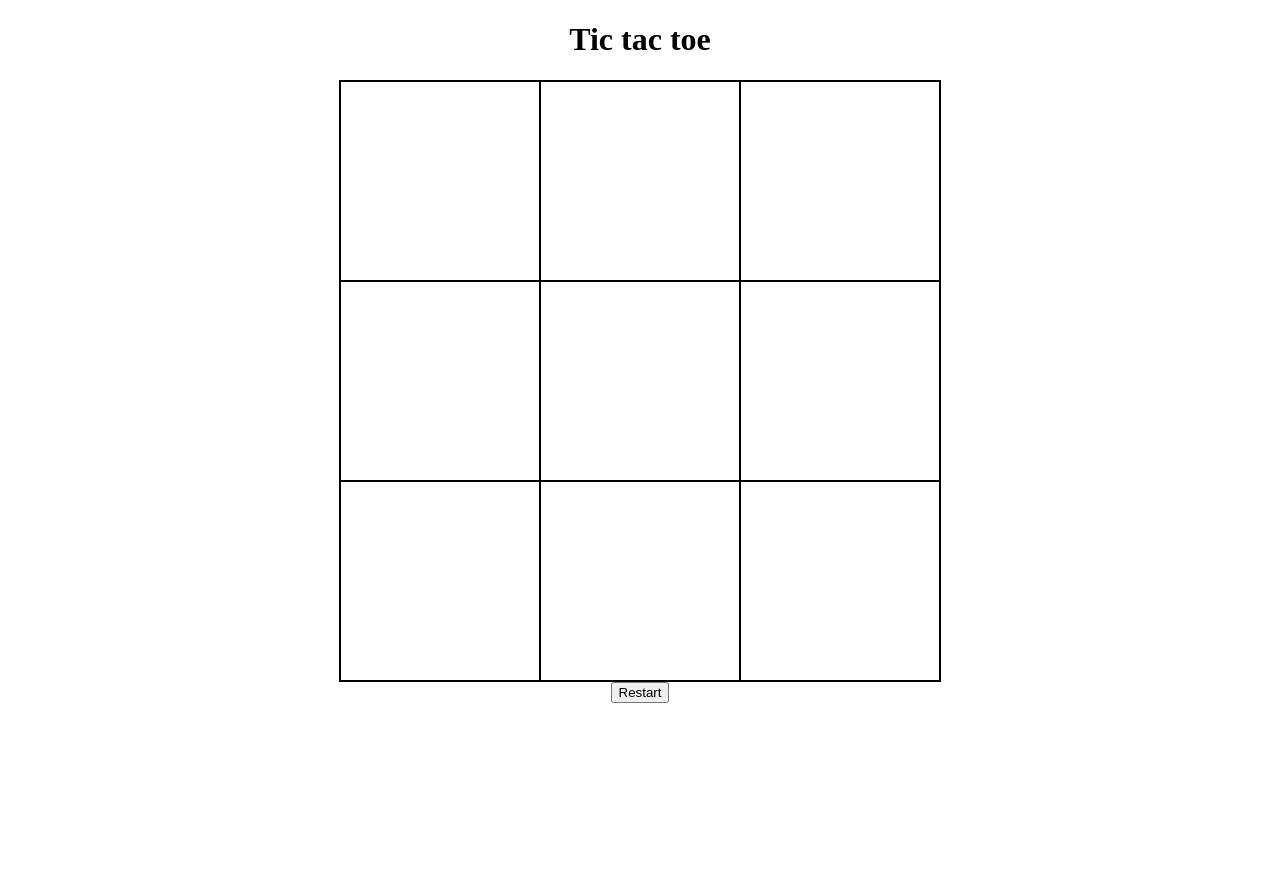
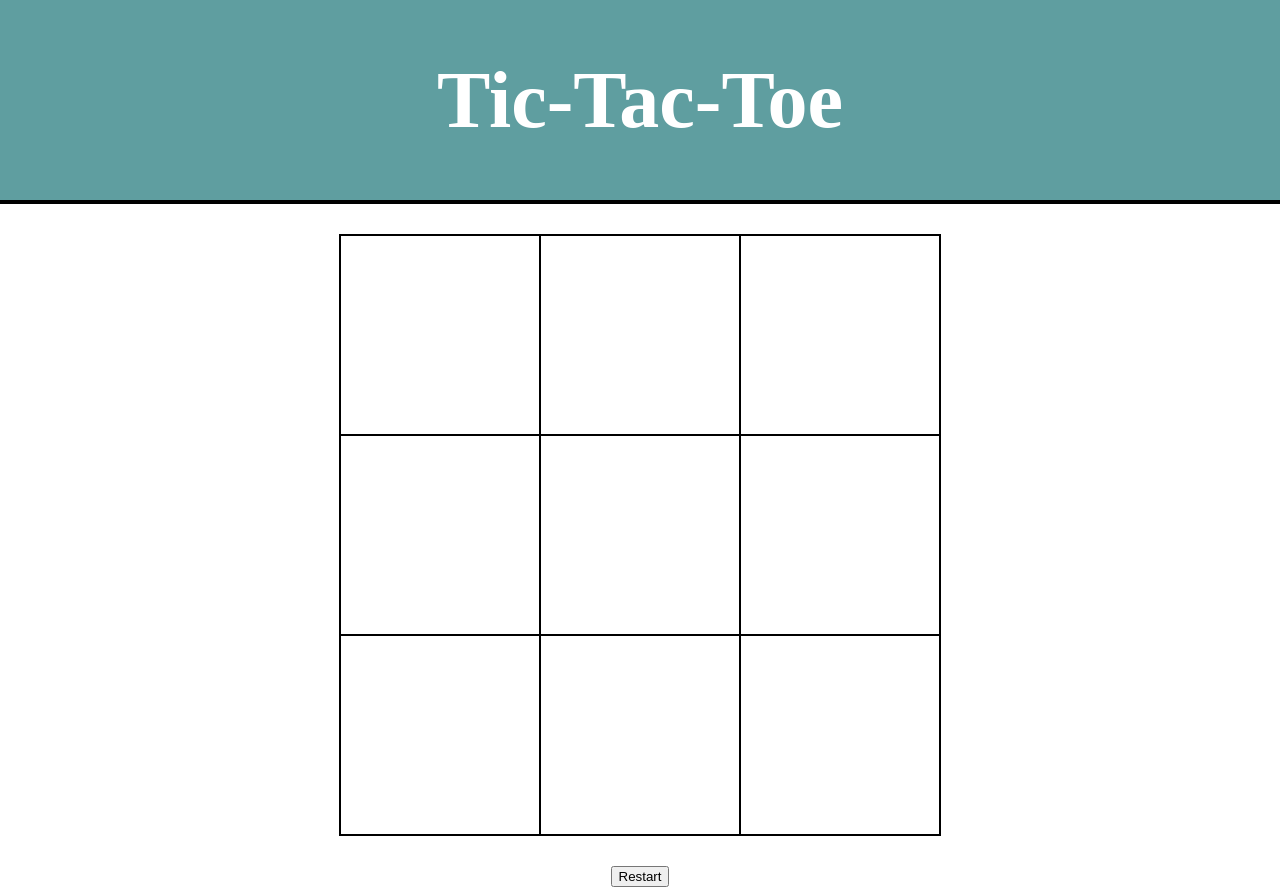
Before and after one commit to roopeak/tic-tac-toe, a plain HTML site: page index.html in a window 1280 px wide. Before the commit the page ends 800 px from the top, so only its background shows below. Drawn offline with Linux system fonts and the light colour scheme.

Commit message:
Add header and style it

```diff
--- a/index.html
+++ b/index.html
@@ -7,7 +7,9 @@
     <title>Tic tac toe</title>
 </head>
 <body>
-  <h1>Tic tac toe</h1>
+	<header>
+		<h1>Tic-Tac-Toe</h1>
+	</header>
 	<div class="game-container"></div>
 	<button>Restart</button>
 	<script src="scripts.js"></script>
--- a/styles.css
+++ b/styles.css
@@ -2,8 +2,21 @@ body {
 	display: flex;
 	align-items: center;
 	flex-direction: column;
+	gap: 30px;
 	margin: 0;
 	padding: 0;
+}
+
+header {
+	display: flex;
+	justify-content: center;
+	align-items: center;
+	background-color:cadetblue;
+	color: white;
+	border-bottom: 4px solid black;
+	font-size: 40px;
+	width: 100%;
+	height: 200px;
 }
 
 .game-container {
```
